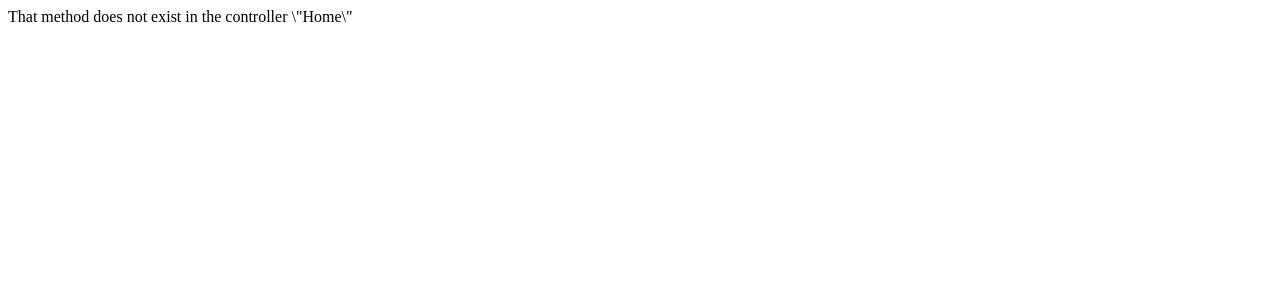
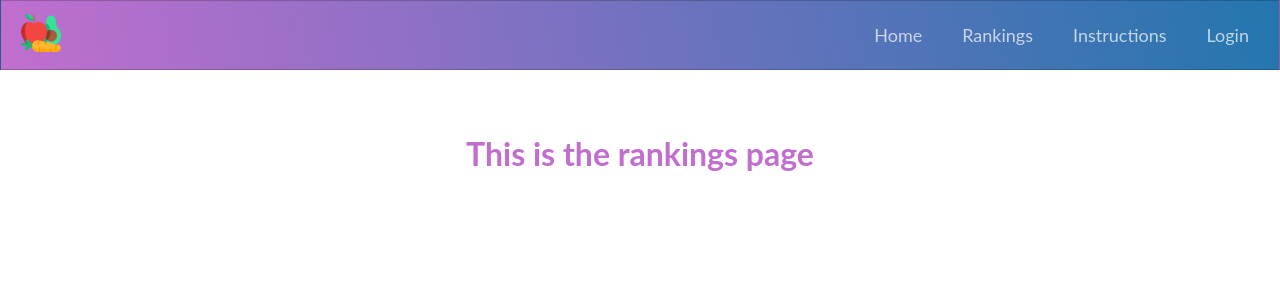
Before and after one commit to gotursix/schelettw, a PHP site: page /home/rankings in a window 1280 px wide. Shown: the top 300 px of the page. Run offline with PHP 8.4, Linux system fonts and the light colour scheme.

Commit message:
added rankings and instructions views and methods in home controller

```diff
--- a/app/controllers/Home.php
+++ b/app/controllers/Home.php
@@ -21,4 +21,12 @@ class Home extends Controller {
         //dnd($contacts);
         $this->view->render('home/index');
     }
+
+    public function rankingsAction(){
+        $this->view->render('home/rankings');
+    }
+
+    public function instructionsAction(){
+        $this->view->render('home/instructions');
+    }
 }
--- a/app/menu_acl.json
+++ b/app/menu_acl.json
@@ -1,5 +1,7 @@
 {
   "Home" : "home",
+  "Rankings" : "home/rankings",
+  "Instructions" : "home/instructions",
   "Login" : "register/login",
   "Logout" : "register/logout"
 }
--- /dev/null
+++ b/app/views/home/instructions.php
@@ -0,0 +1,5 @@
+<?php $this->setSiteTitle('Instructions'); ?>
+<?php $this->start('body'); ?>
+<h1 class="text-center red">Learn how to play</h1>
+
+<?php $this->end(); ?>
--- /dev/null
+++ b/app/views/home/rankings.php
@@ -0,0 +1,5 @@
+<?php $this->setSiteTitle('Rankings'); ?>
+<?php $this->start('body'); ?>
+<h1 class="text-center red">This is the rankings page</h1>
+
+<?php $this->end(); ?>
--- a/app/views/layouts/default.php
+++ b/app/views/layouts/default.php
@@ -42,9 +42,7 @@
 
             <?php endforeach; ?>
 
-            <li>
-                <a href="#" class="nav-links">Rankings</a>
-            </li>
+
 
             <?php if (Users::currentUser()): ?>
             <li>
```
